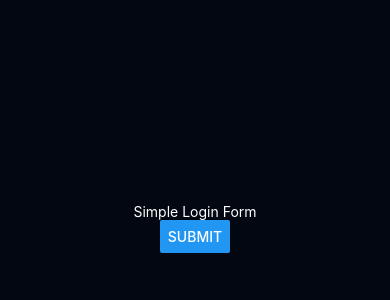
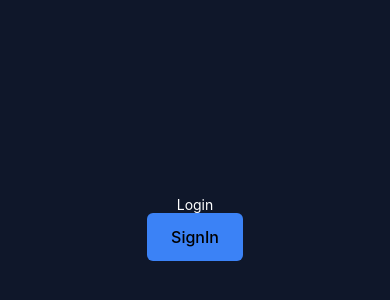
Before and after one commit to Mevzin/clinic-system-mobile, a React Native app: screen / in a window 390 px wide. Shown: the part 194-494 px from the top of the page. Built offline with nearby package versions, Linux system fonts and the light colour scheme.

Commit message:
Add nativecn and nativewind

```diff
--- a/App.tsx
+++ b/App.tsx
@@ -1,17 +1,12 @@
-import { ThemeProvider } from 'styled-components';
 import Login from './src/screens/Login';
-import theme from './src/utils/theme';
-import { Container } from './style';
-import { StatusBar } from 'react-native';
+import { StatusBar, View } from 'react-native';
 import "./src/utils/global.css"
 
 export default function App() {
   return (
-    <ThemeProvider theme={theme}>
+    <>
       <StatusBar barStyle={'default'}/>
-      <Container>
-        <Login/>
-      </Container>
-    </ThemeProvider>
+      <Login/>
+    </>
   );
 }
--- /dev/null
+++ b/src/components/Button.tsx
@@ -0,0 +1,81 @@
+import { type VariantProps, cva } from 'class-variance-authority';
+import { Text, TouchableOpacity } from 'react-native';
+
+import { cn } from '../lib/utils';
+
+const buttonVariants = cva(
+  'flex flex-row items-center justify-center rounded-md',
+  {
+    variants: {
+      variant: {
+        default: 'bg-primary',
+        secondary: 'bg-secondary',
+        destructive: 'bg-destructive',
+        ghost: 'bg-slate-700',
+        link: 'text-primary underline-offset-4',
+      },
+      size: {
+        default: 'h-10 px-4',
+        sm: 'h-8 px-2',
+        lg: 'h-12 px-8',
+      },
+    },
+    defaultVariants: {
+      variant: 'default',
+      size: 'default',
+    },
+  }
+);
+
+const buttonTextVariants = cva('text-center font-medium', {
+  variants: {
+    variant: {
+      default: 'text-primary-foreground',
+      secondary: 'text-secondary-foreground',
+      destructive: 'text-destructive-foreground',
+      ghost: 'text-primary-foreground',
+      link: 'text-primary-foreground underline',
+    },
+    size: {
+      default: 'text-base',
+      sm: 'text-sm',
+      lg: 'text-xl',
+    },
+  },
+  defaultVariants: {
+    variant: 'default',
+    size: 'default',
+  },
+});
+
+interface ButtonProps
+  extends React.ComponentPropsWithoutRef<typeof TouchableOpacity>,
+    VariantProps<typeof buttonVariants> {
+  label: string;
+  labelClasses?: string;
+}
+function Button({
+  label,
+  labelClasses,
+  className,
+  variant,
+  size,
+  ...props
+}: ButtonProps) {
+  return (
+    <TouchableOpacity
+      className={cn(buttonVariants({ variant, size, className }))}
+      {...props}
+    >
+      <Text
+        className={cn(
+          buttonTextVariants({ variant, size, className: labelClasses })
+        )}
+      >
+        {label}
+      </Text>
+    </TouchableOpacity>
+  );
+}
+
+export { Button, buttonVariants, buttonTextVariants };
--- /dev/null
+++ b/src/hook/Auth.ts
@@ -0,0 +1,39 @@
+import { ReactNode, useState } from "react"
+import { SignInUserFormData, UserData } from "../utils/types"
+import { getAuth, signInWithEmailAndPassword } from 'firebase/auth'
+import { doc, getDoc, getFirestore } from 'firebase/firestore'
+import { userSchema } from "../utils/schemas"
+interface AuthProviderProps {
+  children: ReactNode
+}
+
+
+export function AuthProvider({ children }: AuthProviderProps) {
+
+  const auth = getAuth()
+  const db = getFirestore()
+  const [data, setData] = useState<UserData>(() => {
+    const user = localStorage.getItem('@ClinicSystem:user')
+
+    if (user) {
+      return JSON.parse(user)
+    }
+
+    return {} as UserData
+  })
+
+  async function signIn(userData: SignInUserFormData): Promise<void> {
+    await signInWithEmailAndPassword(auth, userData.email, userData.password)
+      .then(async (userCredential) => {
+        const docRef = doc(db, 'users', userCredential.user.uid)
+        const userFirestore = await getDoc(docRef)
+        const userData = userSchema.parse(userFirestore.data())
+        setData(userData)
+
+        localStorage.setItem('@ClinicSystem:user', JSON.stringify(userData))
+      })
+      .catch((error) => {
+        throw new Error(error.message)
+      })
+  }
+}
--- /dev/null
+++ b/src/lib/utils.ts
@@ -0,0 +1,6 @@
+import { clsx, type ClassValue } from 'clsx'
+import { twMerge } from 'tailwind-merge'
+
+export function cn(...inputs: ClassValue[]) {
+    return twMerge(clsx(...inputs))
+}
--- a/src/screens/Login/index.tsx
+++ b/src/screens/Login/index.tsx
@@ -1,8 +1,10 @@
-import { Alert, Button, Text, TextInput } from "react-native";
-import { Container, Title } from "./styles";
+import { Alert, Text, TextInput, View } from "react-native";
 import { Controller, useForm } from "react-hook-form";
 import { zodResolver } from '@hookform/resolvers/zod';
 import { z } from "zod";
+import { SignInUserFormData } from "../../utils/types";
+import { signInUserFormSchema } from "../../utils/schemas";
+import { Button } from "../../components/Button";
 
 const formSchema = z.object({
     email: z.string().email('Please enter a valid email'),
@@ -11,26 +13,26 @@ const formSchema = z.object({
     });
 
 export default function Login() {
-    const { control, handleSubmit } = useForm({
-        defaultValues: {
+    const form = useForm<SignInUserFormData>({
+      resolver: zodResolver(signInUserFormSchema),
+      defaultValues: {
         email: '',
-        full_name: '',
         password: '',
-        },
-        resolver: zodResolver(formSchema),
-        });
+      }
+    })
 
-    const onSubmit = (data)=>{
-        Alert.alert("Successful", JSON.stringify(data))
-    }
+        function handleSubmit() {}
+
     return(
-        <Container >
-          <Text className="text-white ">Simple Login Form</Text>
+        <View className="flex-1 justify-center items-center bg-slate-900">
+          <Text className="text-white">Login</Text>
 
           <Button
-            title='Submit'
-            onPress={handleSubmit(onSubmit)}
+            label="SignIn"
+            className="h-[3rem] w-[6rem] bg-blue-500 "
           />
-        </Container>
+
+
+        </View>
     )
 }
--- a/src/screens/Login/styles.ts
+++ /dev/null
@@ -1,11 +0,0 @@
-import styled from "styled-components/native";
-
-export const Container = styled.View`
-    flex: 1;
-    justify-content: center;
-    align-items: center;
-    background: rgba(222.2 84% 4.9);
-`
-export const Title = styled.Text`
-
-`
--- a/src/utils/theme.ts
+++ /dev/null
@@ -1,10 +0,0 @@
-export default {
-    colors: {
-        primary: 'rgb(2 6 23)',
-        shape: '#FFFFFF',
-        title: '#364F5F',
-        text: '#969CB2',
-        text_dark: '#000000',
-        background: '#F0F2F5',
-    },
-}
--- a/style.ts
+++ /dev/null
@@ -1,7 +0,0 @@
-import styled from "styled-components/native";
-
-export const Container = styled.View`
-    flex: 1;
-    background: rgb(3 7 18);
-
-`;
--- a/tailwind.config.js
+++ b/tailwind.config.js
@@ -1,6 +1,5 @@
 /** @type {import('tailwindcss').Config} */
 module.exports = {
-  // NOTE: Update this to include the paths to all of your component files.
   content: ["./src/**/*.{js,jsx,ts,tsx}"],
   presets: [require("nativewind/preset")],
   theme: {
```
Also changed, not shown: package.json (+5 -2 lines), src/services/user.ts (added), 2 other files (tests, documents, lock files or other folders).
